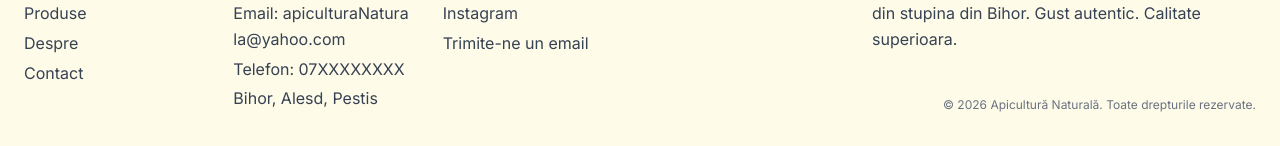
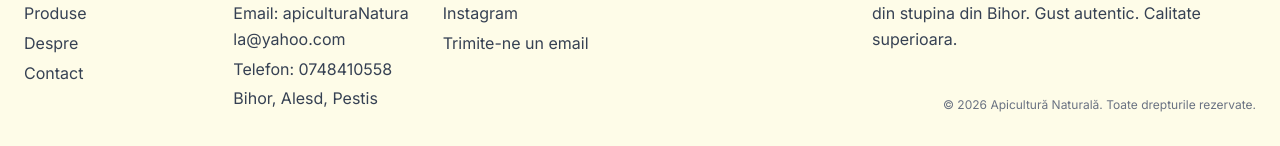
Before and after one commit to ionutpetru4046/Website-Apicultura, a Next.js app: page / in a window 1280 px wide. Shown: the part 9184-9330 px from the top of the page. Built offline with nearby package versions, Linux system fonts and the light colour scheme; a web font is replaced by a local one.

Commit message:
phone number on footer component added

```diff
--- a/components/Footer.tsx
+++ b/components/Footer.tsx
@@ -59,10 +59,10 @@ export default function Footer() {
               </li>
               <li>
                 <a
-                  href="tel:07XXXXXXXX"
+                  href="tel:0748410558"
                   className="hover:underline transition block truncate"
                 >
-                  Telefon: 07XXXXXXXX
+                  Telefon: 0748410558
                 </a>
               </li>
               <li className="truncate">Bihor, Alesd, Pestis</li>
```
